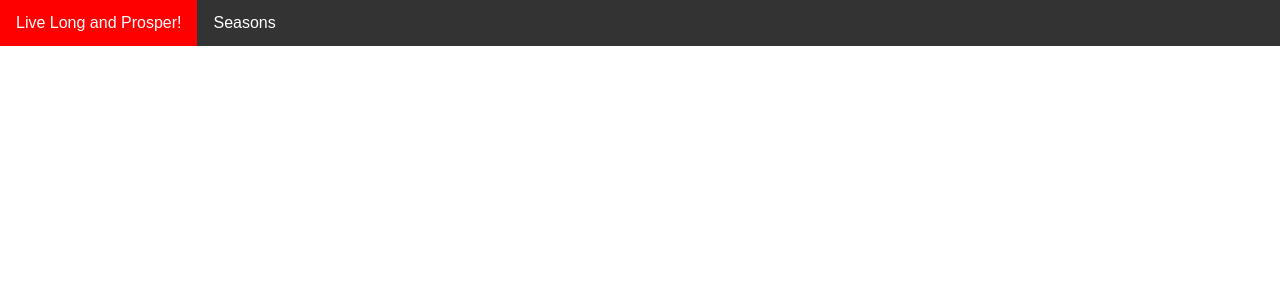
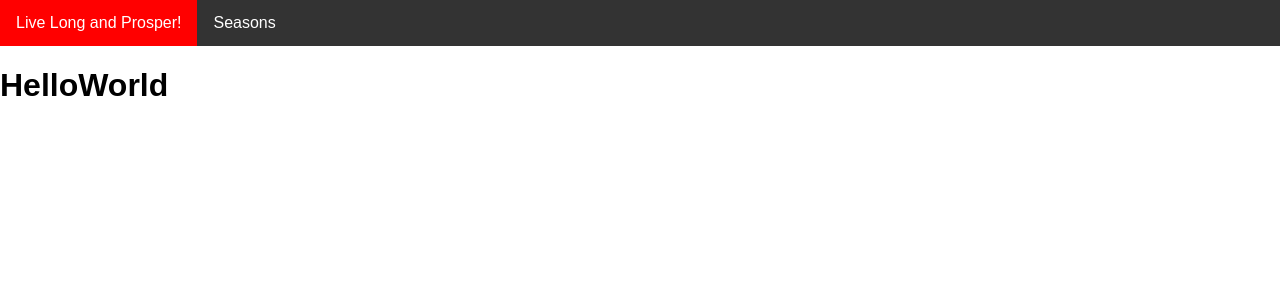
Before and after one commit to Tkaldahl/Tkaldahl-DTS-Challenge, a React (Create React App) app in the folder decipher_code_challenge/: page /season/1 in a window 1280 px wide. Shown: the top 300 px of the page. Built offline with nearby package versions, Linux system fonts and the light colour scheme; no server answers.

Commit message:
small change missed last commit

```diff
--- a/decipher_code_challenge/src/components/EpisodeSeasonSearch/EpisodeSeasonSearch.js
+++ b/decipher_code_challenge/src/components/EpisodeSeasonSearch/EpisodeSeasonSearch.js
@@ -1,9 +1,14 @@
 import React, {Component} from 'react'
 
 class EpisodeSeasonSearch extends Component {
+    constructor(props) {
+        super(props)
+    }
+
+
     render() {
         return (
-            <h1>{this.req}</h1>
+            <h1>HelloWorld</h1>
         )
     }
 }
```
